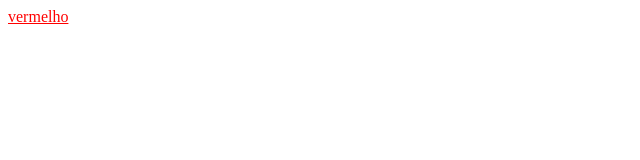
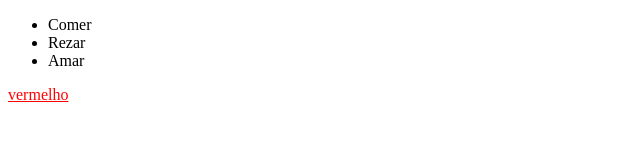
Before and after one commit to Carlucio51/1-proj-php, a plain HTML site: page index.html in a window 1280 px wide. Shown: the whole page, without its empty margins (0-640 px from the left). Drawn offline with Linux system fonts and the light colour scheme.

Commit message:
second commit

```diff
--- a/index.html
+++ b/index.html
@@ -9,6 +9,11 @@
 <body>
  <header class="cabeçalho"></header>
  <main class="principal">
+    <ul>
+        <li>Comer</li>
+        <li>Rezar</li>
+        <li>Amar</li>
+    </ul>
      <a href="">vermelho</a>
  </main>
  <footer class="rodape"></footer>
```
